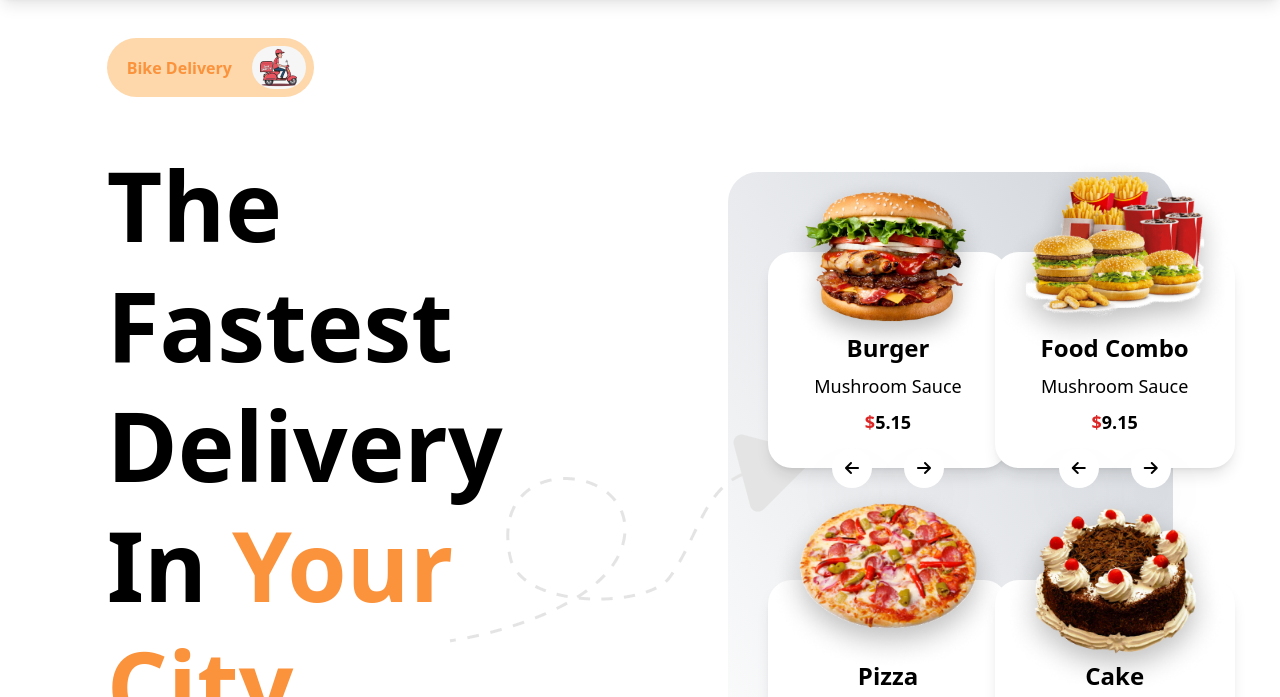
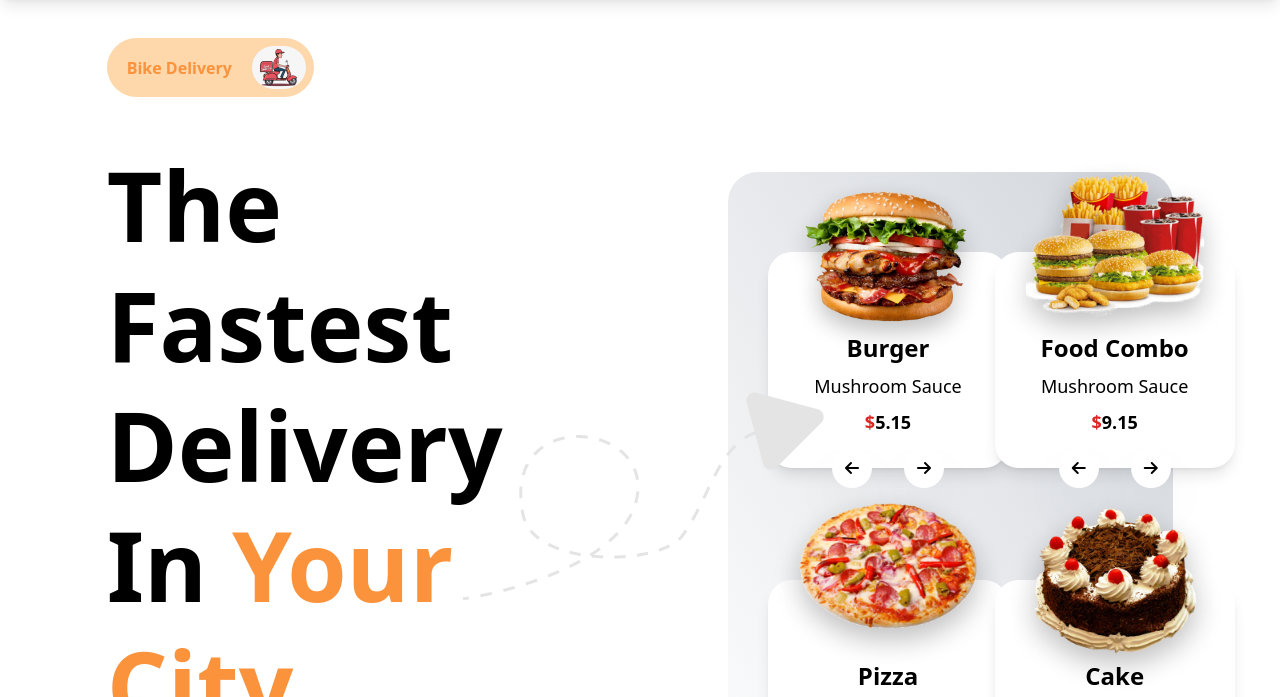
Before and after one commit to MSeam/CH-Food-UI-Landing-Page, a plain HTML site: page index.html in a window 1280 px wide. Shown: the part 98-795 px from the top of the page. Drawn offline with nearby package versions, Linux system fonts and the light colour scheme.

Commit message:
first commit

```diff
--- a/index.html
+++ b/index.html
@@ -48,10 +48,7 @@
       <!-- Hero Section Start -->
       <section>
         <div class="w-10/12 mx-auto pt-10 mb-32">
-          <div
-            class="flex justify-between items-center bg-center bg-no-repeat"
-            style="background-image: url(./assets/images/Abstract.png)"
-          >
+          <div class="flex justify-between items-center relative">
             <div class="flex flex-col gap-12 w-2/5">
               <div
                 class="flex items-center gap-5 p-2 bg-orange-200 rounded-full w-fit"
@@ -210,6 +207,9 @@
               <div
                 class="bg-gradient-to-bl from-gray-300 to-transparent rounded-[30px] w-[445px] h-[700px] absolute -top-20 right-0 -z-10"
               ></div>
+            </div>
+            <div class="bg-center bg-no-repeat absolute top-1/3 left-1/3">
+              <img src="./assets/images/Abstract.png" alt="" />
             </div>
           </div>
         </div>
```
